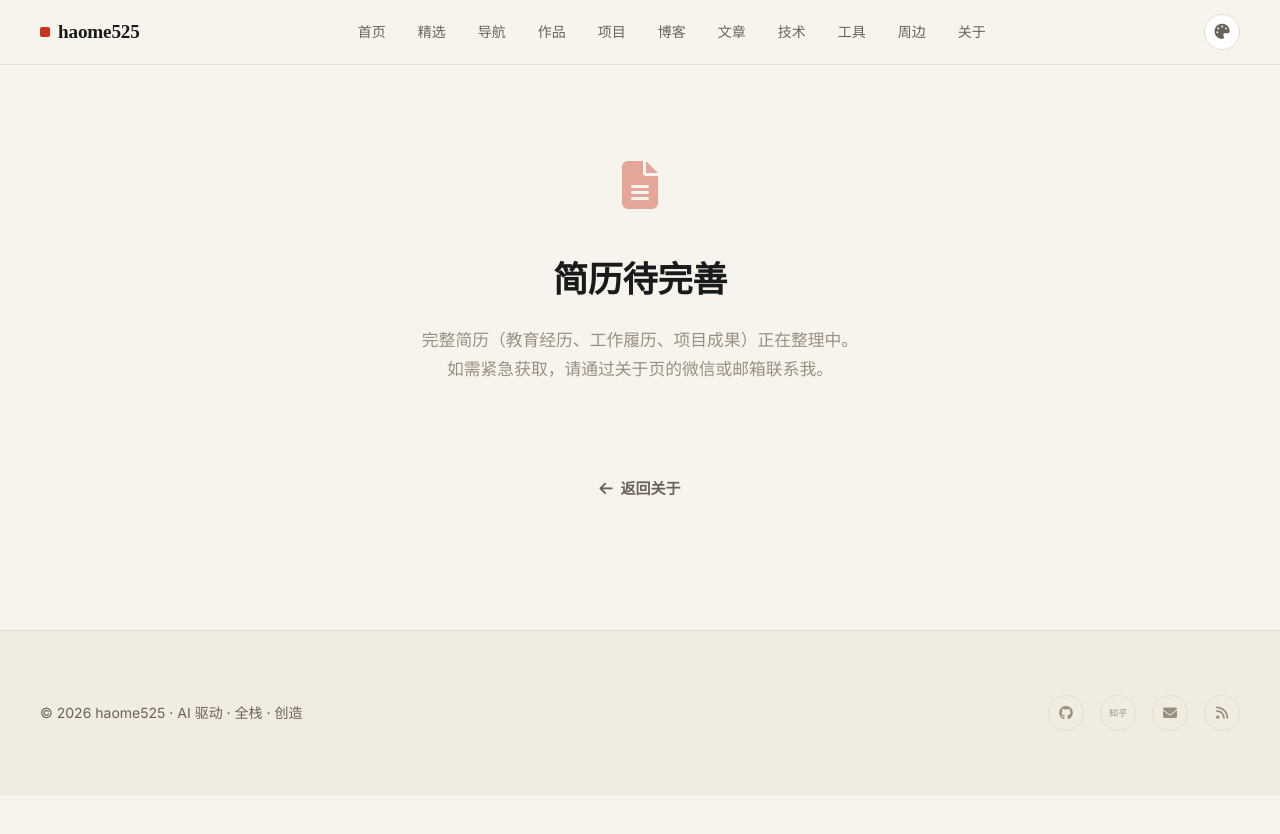
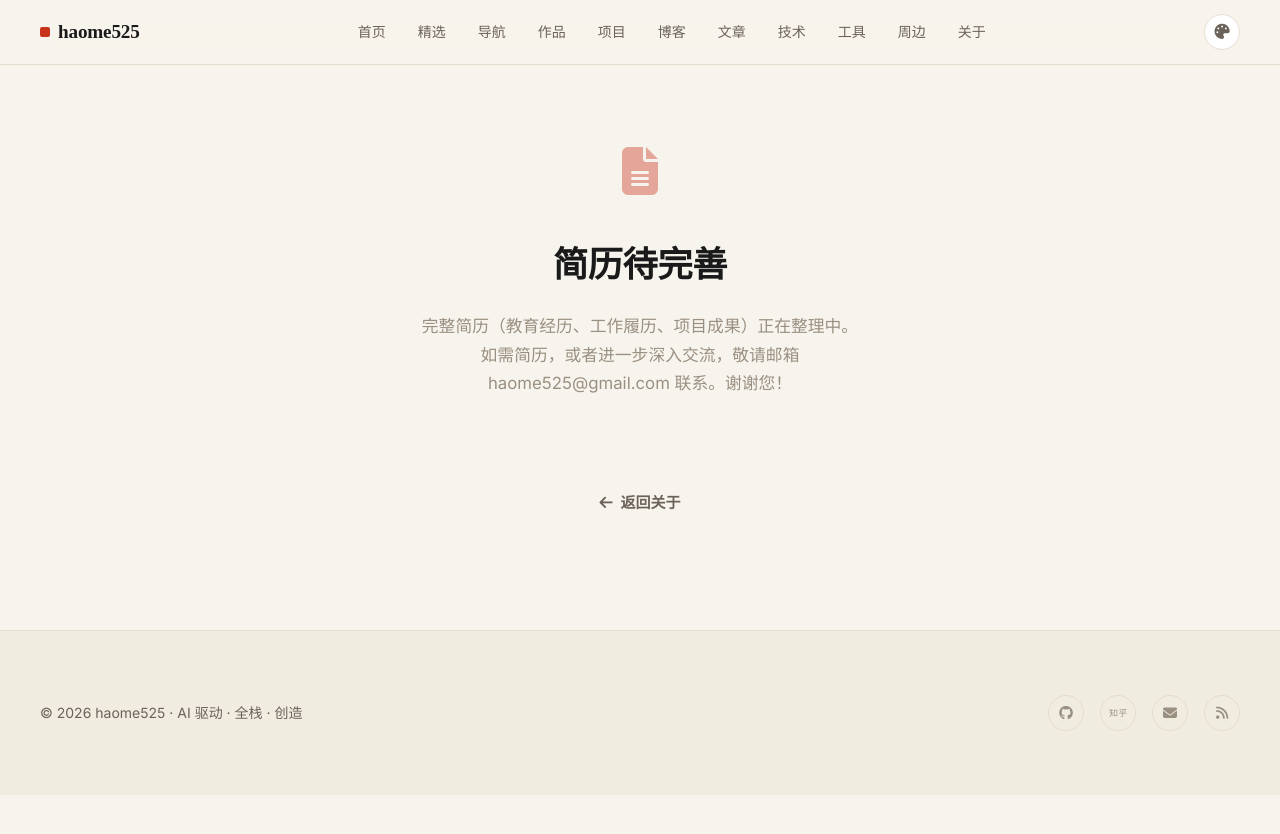
Before and after one commit to haome525/haome525.github.io, a Jekyll site: the page built from about/resume/index.html, in a window 1280 px wide. Shown: the top 834 px of the page. Built offline with Jekyll 4.4.1, drawn with Linux system fonts in a browser that asks for light colours.

Commit message:
feat: modify, add function.

```diff
--- a/about/resume/index.html
+++ b/about/resume/index.html
@@ -7,6 +7,6 @@ description: haome525 个人简历
 <section class="placeholder-page">
   <div class="placeholder-icon"><i class="fas fa-file-lines"></i></div>
   <h1 class="placeholder-title">简历待完善</h1>
-  <p class="placeholder-desc">完整简历（教育经历、工作履历、项目成果）正在整理中。如需紧急获取，请通过关于页的微信或邮箱联系我。</p>
+  <p class="placeholder-desc">完整简历（教育经历、工作履历、项目成果）正在整理中。如需简历，或者进一步深入交流，敬请邮箱 <a href="mailto:haome525@gmail.com">haome525@gmail.com</a> 联系。谢谢您！</p>
   <a href="/about/" class="btn btn-ghost placeholder-back"><i class="fas fa-arrow-left"></i> 返回关于</a>
 </section>
```
